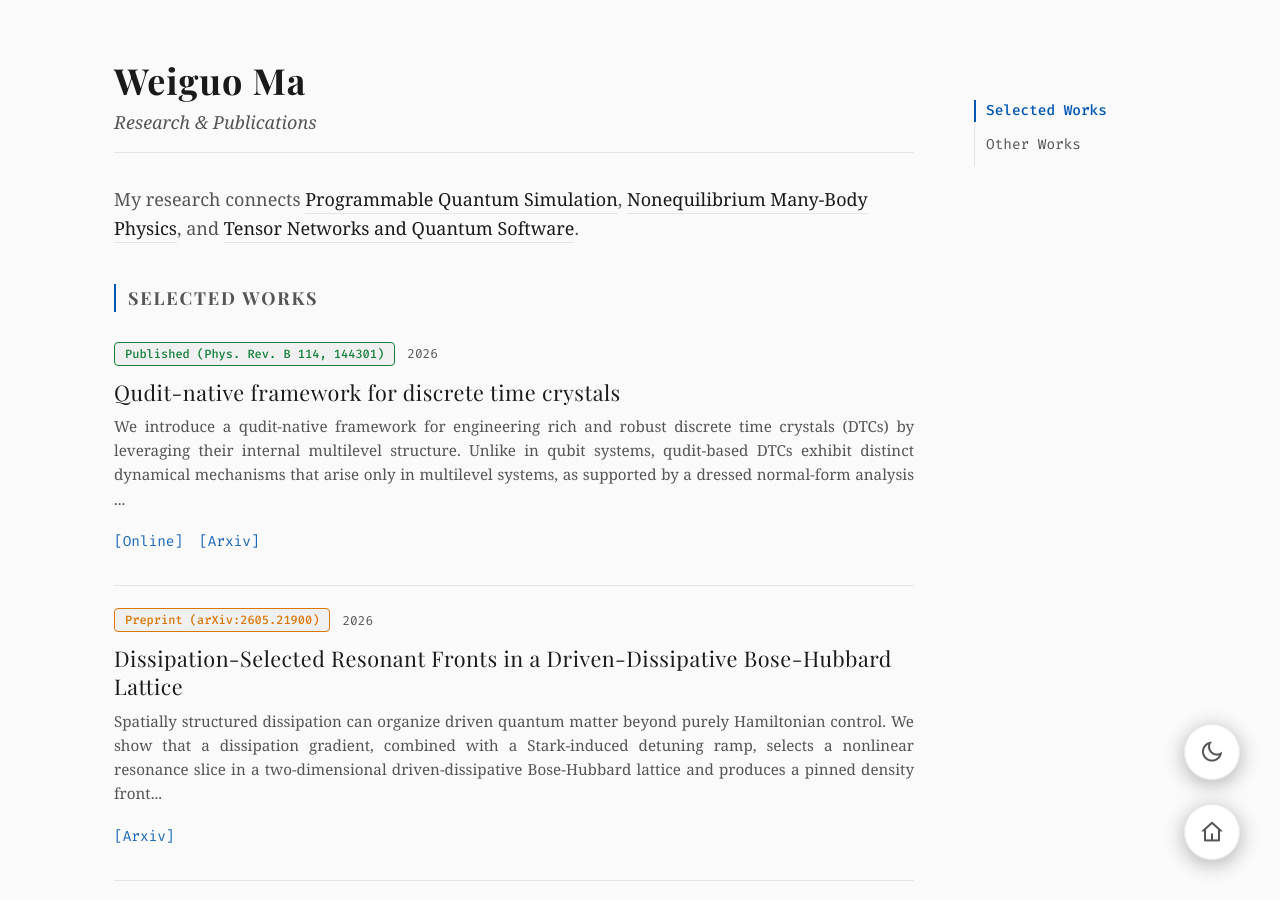
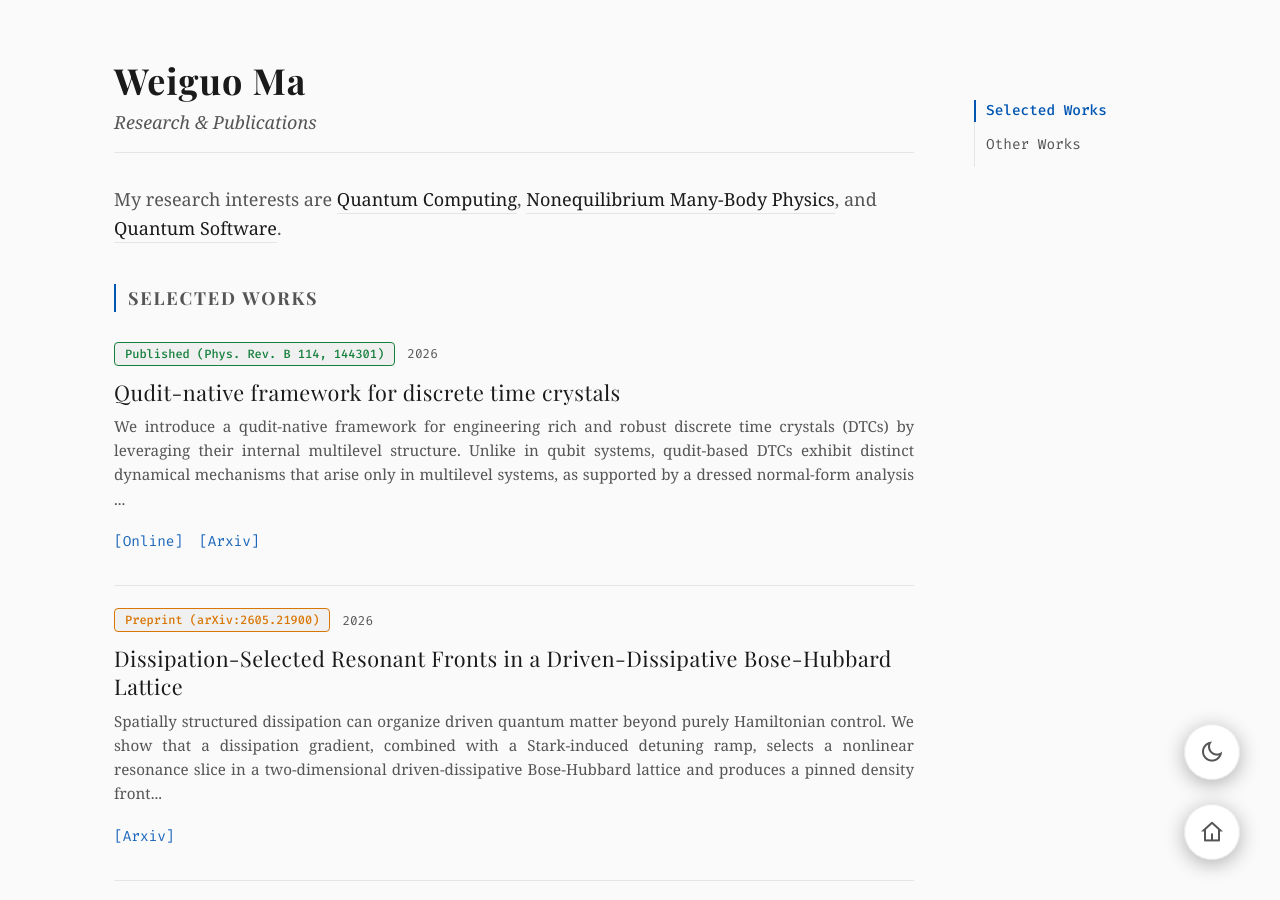
Before and after one commit to WeiguoMa/WeiguoMa.github.io, a Jekyll site: the page built from research/index.html, in a window 1280 px wide and 900 px high. Built offline with Jekyll 4.4.1, drawn with Linux system fonts in a browser that asks for light colours; nearby versions of some CDN libraries; some web fonts are replaced.

Commit message:
Restore research interests wording

```diff
--- a/research/index.html
+++ b/research/index.html
@@ -311,10 +311,10 @@ description: Research and publications by Weiguo Ma in programmable quantum simu
 
             <section class="mb-10">
                 <p class="text-lg text-[var(--text-secondary)] leading-relaxed font-serif transition-colors duration-500">
-                    My research connects
-                    <span class="text-[var(--text-primary)] border-b border-[var(--border-color)] pb-0.5 font-medium">Programmable Quantum Simulation</span>,
+                    My research interests are
+                    <span class="text-[var(--text-primary)] border-b border-[var(--border-color)] pb-0.5 font-medium">Quantum Computing</span>,
                     <span class="text-[var(--text-primary)] border-b border-[var(--border-color)] pb-0.5 font-medium">Nonequilibrium Many-Body Physics</span>, and
-                    <span class="text-[var(--text-primary)] border-b border-[var(--border-color)] pb-0.5 font-medium">Tensor Networks and Quantum Software</span>.
+                    <span class="text-[var(--text-primary)] border-b border-[var(--border-color)] pb-0.5 font-medium">Quantum Software</span>.
                 </p>
             </section>
 
```
